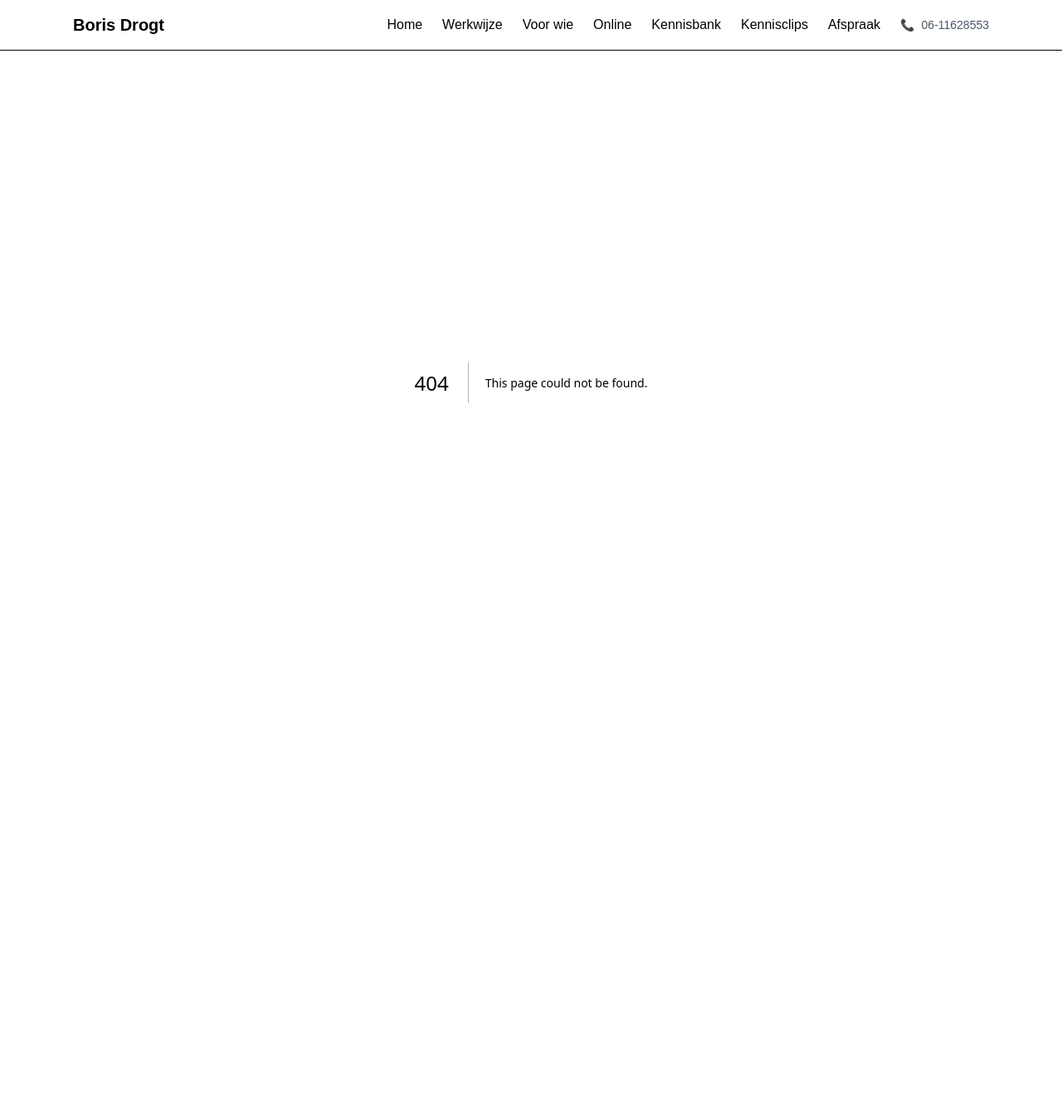
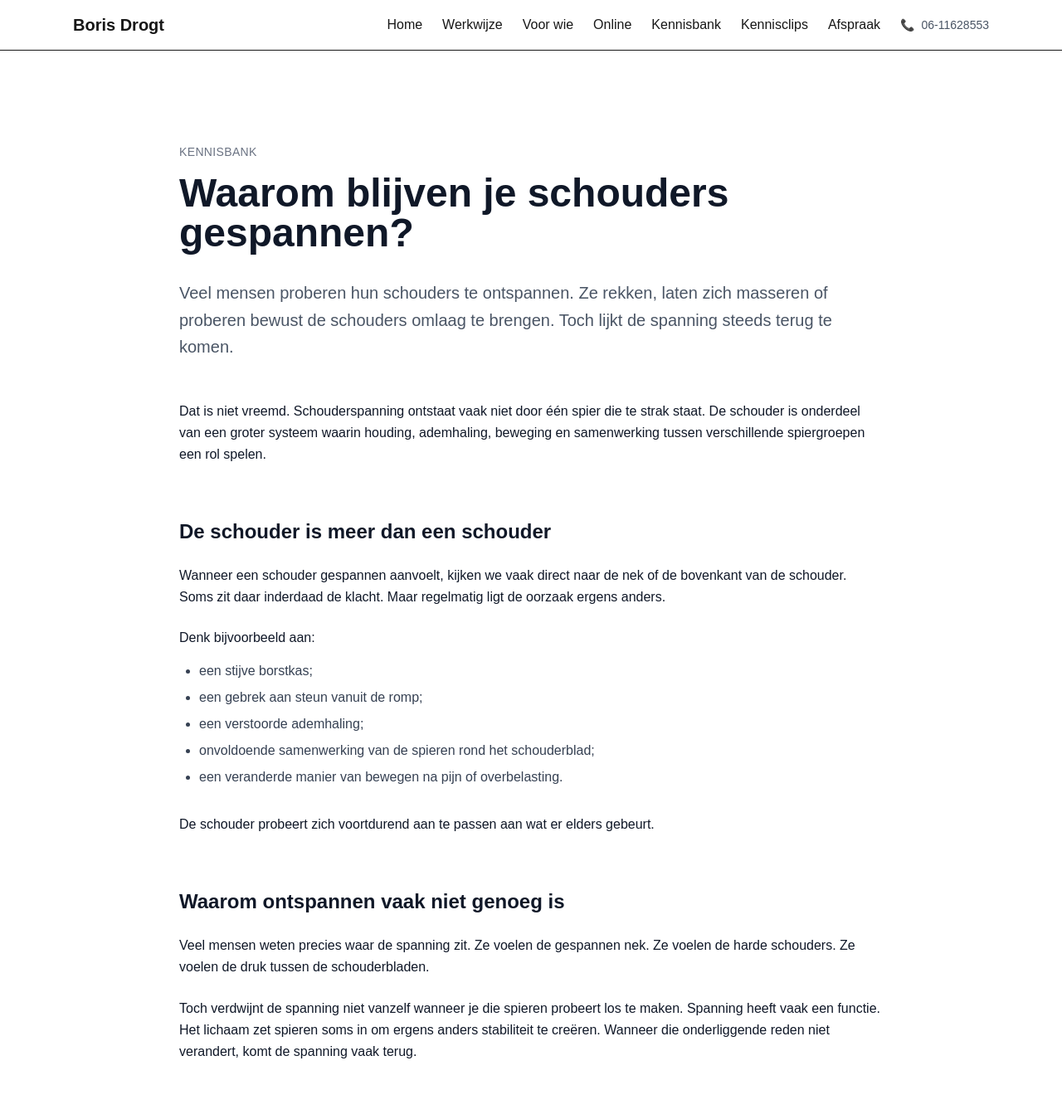
Before and after one commit to borisd2709/boris-fysio, a Next.js app: page /kennisbank/schouders-gespannen in a window 1280 px wide. Before the commit this address had no page. Shown: the top 1349 px of the page at 83% size. Before the commit the page ends 861 px from the top, so only its background shows below. Built offline with nearby package versions, Linux system fonts and the light colour scheme.

Commit message:
schouder

```diff
--- a/app/kennisbank/page.tsx
+++ b/app/kennisbank/page.tsx
@@ -41,6 +41,16 @@ const categories = [
       {
         title: "Wat heeft je ademhaling met rugklachten te maken?",
         slug: "ademhaling-rugklachten",
+      },
+    ],
+  },
+
+  {
+    title: "Opgetrokken schouders",
+    posts: [
+      {
+        title: "Waarom blijven je schouders gespannen?",
+        slug: "schouders-gespannen",
       },
     ],
   },
--- /dev/null
+++ b/app/kennisbank/schouders-gespannen/page.tsx
@@ -0,0 +1,321 @@
+import Link from "next/link";
+
+export default function NekSchouderSpanningPage() {
+
+return (
+
+<main className="bg-white text-gray-900">
+
+
+<section className="max-w-4xl mx-auto px-6 pt-28 pb-24">
+
+
+<p className="text-sm uppercase tracking-wide text-gray-500 mb-4">
+
+Kennisbank
+
+</p>
+
+
+
+<h1 className="text-4xl md:text-5xl font-semibold mb-8">
+
+Waarom blijven je schouders gespannen?
+
+</h1>
+
+
+<p className="text-xl text-gray-600 leading-relaxed mb-12">
+
+Veel mensen proberen hun schouders te ontspannen. Ze rekken,
+
+laten zich masseren of proberen bewust de schouders omlaag te
+
+brengen. Toch lijkt de spanning steeds terug te komen.
+
+</p>
+
+
+<p className="mb-8 leading-relaxed">
+
+Dat is niet vreemd. Schouderspanning ontstaat vaak niet door één
+
+spier die te strak staat. De schouder is onderdeel van een groter
+
+systeem waarin houding, ademhaling, beweging en samenwerking tussen
+
+verschillende spiergroepen een rol spelen.
+
+</p>
+
+
+<h2 className="text-2xl font-semibold mt-16 mb-6">
+
+De schouder is meer dan een schouder
+
+</h2>
+
+
+<p className="mb-6 leading-relaxed">
+
+Wanneer een schouder gespannen aanvoelt, kijken we vaak direct naar
+
+de nek of de bovenkant van de schouder. Soms zit daar inderdaad de
+
+klacht. Maar regelmatig ligt de oorzaak ergens anders.
+
+</p>
+
+<p className="mb-4">
+
+Denk bijvoorbeeld aan:
+
+</p>
+
+
+<ul className="list-disc pl-6 space-y-2 mb-8 text-gray-700">
+
+<li>een stijve borstkas;</li>
+
+<li>een gebrek aan steun vanuit de romp;</li>
+
+<li>een verstoorde ademhaling;</li>
+
+<li>onvoldoende samenwerking van de spieren rond het schouderblad;</li>
+
+<li>een veranderde manier van bewegen na pijn of overbelasting.</li>
+
+</ul>
+
+
+<p className="mb-8 leading-relaxed">
+
+De schouder probeert zich voortdurend aan te passen aan wat er elders
+
+gebeurt.
+
+</p>
+
+
+<h2 className="text-2xl font-semibold mt-16 mb-6">
+
+Waarom ontspannen vaak niet genoeg is
+
+</h2>
+
+
+<p className="mb-6 leading-relaxed">
+
+Veel mensen weten precies waar de spanning zit. Ze voelen de
+
+gespannen nek. Ze voelen de harde schouders. Ze voelen de druk tussen
+
+de schouderbladen.
+
+</p>
+
+<p className="mb-8 leading-relaxed">
+
+Toch verdwijnt de spanning niet vanzelf wanneer je die spieren
+
+probeert los te maken. Spanning heeft vaak een functie. Het lichaam
+
+zet spieren soms in om ergens anders stabiliteit te creëren. Wanneer
+
+die onderliggende reden niet verandert, komt de spanning vaak terug.
+
+</p>
+
+
+
+<h2 className="text-2xl font-semibold mt-16 mb-6">
+
+De rol van de schouderbladen
+
+</h2>
+
+
+<p className="mb-6 leading-relaxed">
+
+Voor een soepele beweging van de arm moeten de schouderbladen op het
+
+juiste moment meebewegen. Wanneer die samenwerking minder goed
+
+verloopt, kunnen spieren rond nek en schouders harder gaan werken dan
+
+eigenlijk nodig is.
+
+</p>
+
+
+<p className="mb-4">
+
+Dat kan leiden tot:
+
+</p>
+
+
+<ul className="list-disc pl-6 space-y-2 mb-8 text-gray-700">
+
+<li>een vermoeid gevoel in de schouders;</li>
+
+<li>een trekkend gevoel tussen de schouderbladen;</li>
+
+<li>klachten bij computerwerk;</li>
+
+<li>pijn bij het heffen van de arm;</li>
+
+<li>het gevoel dat de schouders voortdurend "aan" staan.</li>
+
+</ul>
+
+
+<h2 className="text-2xl font-semibold mt-16 mb-6">
+
+De invloed van ademhaling
+
+</h2>
+
+<p className="mb-8 leading-relaxed">
+
+Mensen denken bij schouderspanning vaak niet direct aan ademhaling.
+
+Toch zien we regelmatig dat spieren rond nek en schouders voortdurend
+
+worden ingezet om de ademhaling te ondersteunen. Wanneer de borstkas
+
+veel omhoog beweegt tijdens het ademhalen blijven ook deze spieren
+
+actief. Het gevolg kan zijn dat iemand het gevoel krijgt nooit echt
+
+te kunnen ontspannen.
+
+</p>
+
+<h2 className="text-2xl font-semibold mt-16 mb-6">
+
+Balans tussen de spieren rondom de schouder
+
+</h2>
+
+<p className="mb-8 leading-relaxed">
+
+Ook de balans tussen verschillende spiergroepen speelt een rol.
+
+Sommige spieren trekken de arm naar binnen, terwijl andere spieren de
+
+arm juist naar buiten sturen en stabiliseren. Wanneer deze balans
+
+verstoord raakt, kan de schouder minder efficiënt bewegen en moeten
+
+andere spieren gaan compenseren.
+
+</p>
+
+<p className="mb-8 leading-relaxed">
+
+Daarom ligt de nadruk in oefeningen vaak niet alleen op sterker
+
+worden, maar op het verbeteren van samenwerking tussen de spieren van
+
+de arm, het schouderblad en de romp.
+
+</p>
+
+<h2 className="text-2xl font-semibold mt-16 mb-6">
+
+Soms ligt de oorzaak verder weg
+
+</h2>
+
+<p className="mb-8 leading-relaxed">
+
+Vanuit een bredere kijk op het lichaam zien we regelmatig dat
+
+bewegingsbeperkingen niet altijd ontstaan op de plek waar de klacht
+
+wordt gevoeld. Spanning in de borstkas, buikregio of andere delen van
+
+het bindweefselnetwerk kan invloed hebben op hoe iemand beweegt en
+
+hoe een schouder belast wordt.
+
+</p>
+
+<p className="mb-8 leading-relaxed">
+
+Daarom kijken we niet alleen naar de pijnlijke plek, maar naar het
+
+geheel. Soms blijkt de schouder vooral te reageren op wat elders in
+
+het lichaam gebeurt.
+
+</p>
+
+<h2 className="text-2xl font-semibold mt-16 mb-6">
+Wat kun je zelf doen?
+
+</h2>
+
+
+<ul className="list-disc pl-6 space-y-2 mb-8 text-gray-700">
+
+<li>Let op hoe je ademt.</li>
+
+<li>Werk aan de beweeglijkheid van de borstkas.</li>
+
+<li>Train de samenwerking van schouderblad en arm.</li>
+
+<li>Wissel belasting en ontspanning af.</li>
+
+<li>Probeer niet voortdurend de schouders omlaag te drukken.</li>
+
+</ul>
+
+<h2 className="text-2xl font-semibold mt-16 mb-6">
+
+Tot slot
+
+</h2>
+
+<p className="mb-8 leading-relaxed">
+
+Wanneer schouderspanning steeds terugkomt, betekent dat niet
+
+automatisch dat de spieren sterker moeten worden of juist meer gerekt
+
+moeten worden. Vaak is het interessanter om te onderzoeken waarom het
+
+lichaam die spanning blijft produceren.
+
+</p>
+
+<p className="text-lg leading-relaxed">
+
+Soms begint verandering niet bij harder trainen of verder ontspannen,
+
+maar bij het begrijpen van wat het lichaam probeert op te lossen.
+
+</p>
+
+</section>
+{/* CTA */}
+      <section className="py-24 text-center">
+        <h2 className="text-2xl mb-4">
+          Wil je ervaren welke invloed de keten van fascia heeft op je schouder?
+        </h2>
+
+        <p className="text-gray-600 mb-6">
+          Soms begint verandering bij één ervaring.
+        </p>
+
+        <Link href="/afspraak" className="inline-flex items-center justify-center rounded-full bg-gray-900 px-6 py-3 text-white font-medium hover:bg-gray-800 transition">
+          Maak een afspraak
+        </Link>
+      </section>
+
+</main>
+
+);
+
+}
```
